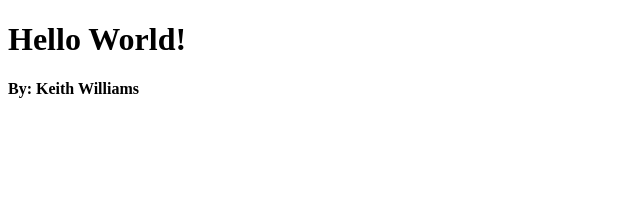
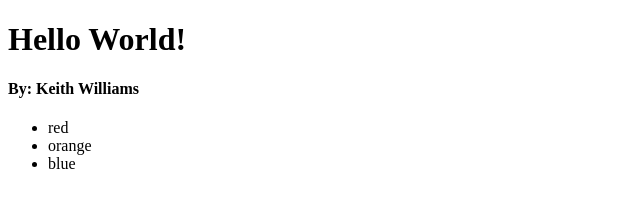
Before and after one commit to Marveljr1/kekambas-111_hello_world, a plain HTML site: page index.html in a window 1280 px wide. Shown: the whole page, without its empty margins (0-640 px from the left). Drawn offline with Linux system fonts and the light colour scheme.

Commit message:
Added color list

```diff
--- a/index.html
+++ b/index.html
@@ -10,5 +10,10 @@
     <!-- Notes go here -->
     <h1>Hello World!</h1>
     <h4>By: Keith Williams</h4>
+    <ul>
+        <li>red</li>
+        <li>orange</li>
+        <li>blue</li>
+    </ul>
 </body>
 </html>
```
